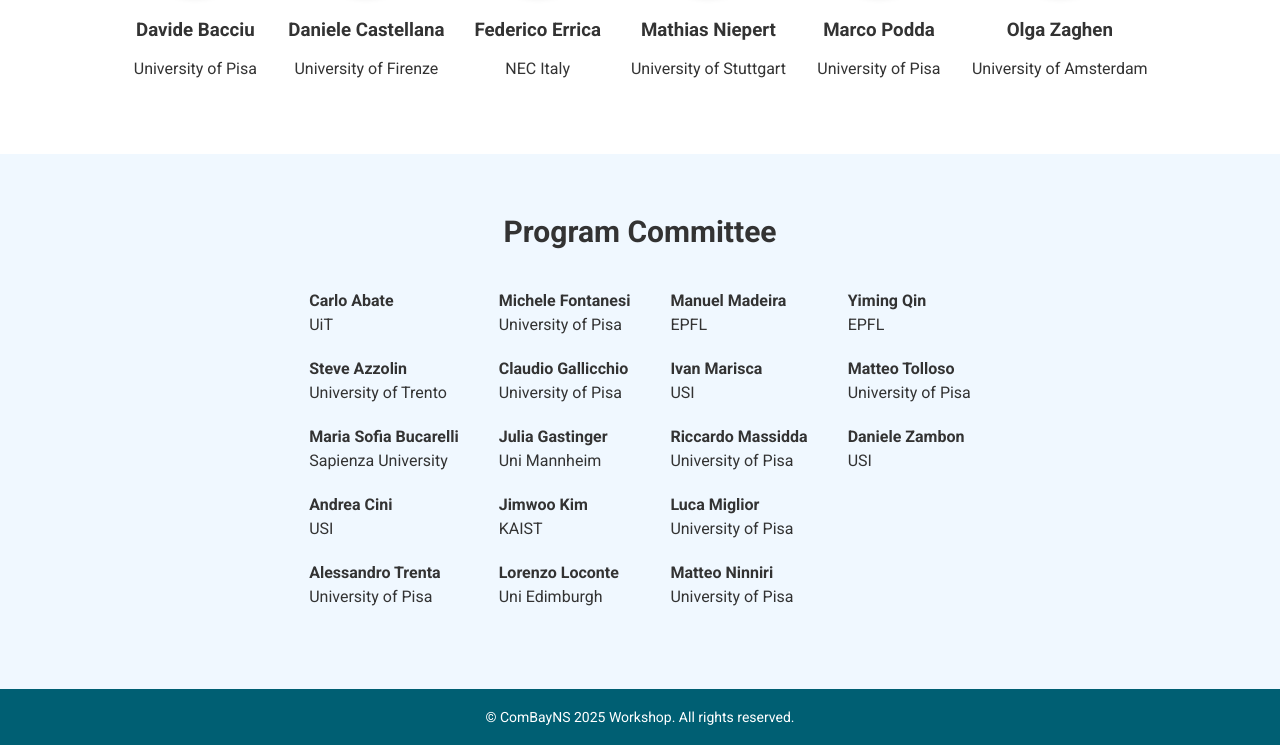
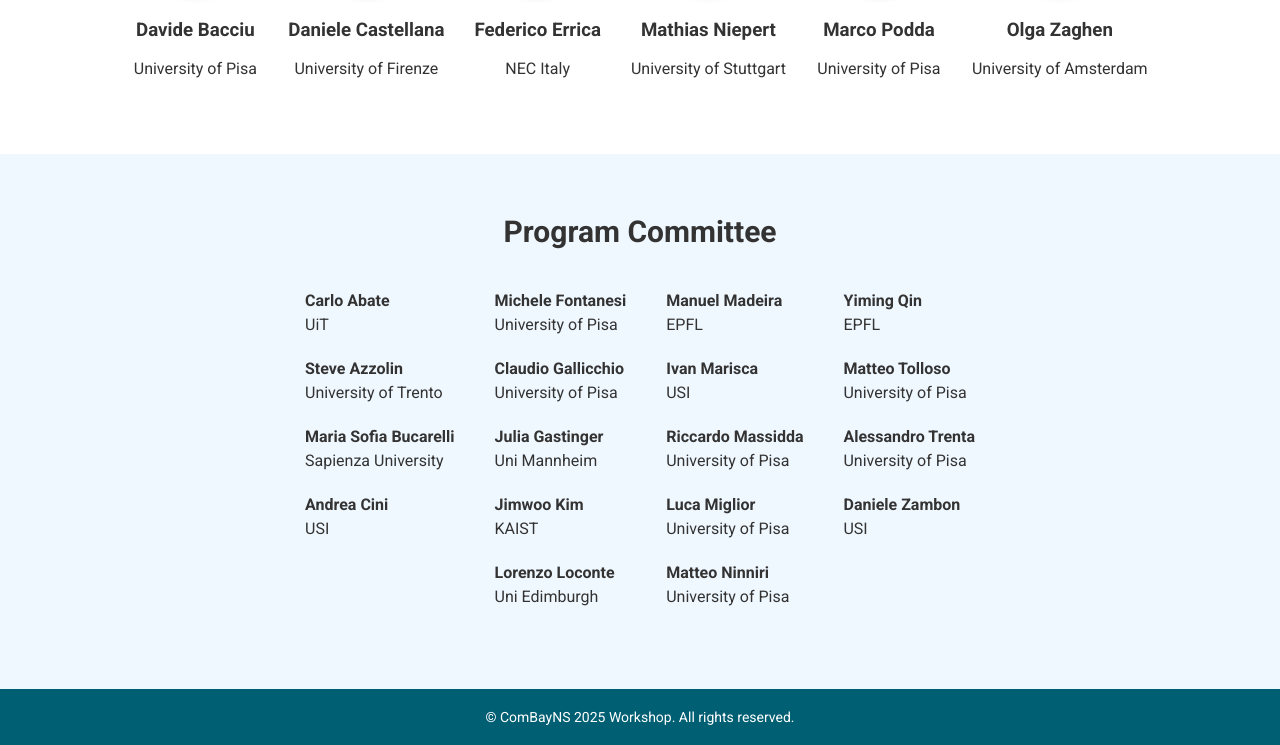
Before and after one commit to combayns2025/combayns2025.github.io, a Jekyll site: the page built from index.md, in a window 1280 px wide and 900 px high, scrolled down 1653 px, cut to the strip 155-900 px from the top of the window. Built offline with Jekyll 4.4.1, drawn with Linux system fonts in a browser that asks for light colours; part of the change alters nothing that is shown.

```diff
--- a/index.md
+++ b/index.md
@@ -111,7 +111,6 @@ title: Home
           <li><strong>Steve Azzolin</strong><br>University of Trento</li>
           <li><strong>Maria Sofia Bucarelli</strong><br>Sapienza University</li>
           <li><strong>Andrea Cini</strong><br>USI</li>
-          <li><strong>Alessandro Trenta</strong><br>University of Pisa</li>
       </ul>
       <ul class="committee-column">
           <li><strong>Michele Fontanesi</strong><br>University of Pisa</li>
@@ -130,6 +129,7 @@ title: Home
       <ul class="committee-column">
           <li><strong>Yiming Qin</strong><br>EPFL</li>
           <li><strong>Matteo Tolloso</strong><br>University of Pisa</li>
+          <li><strong>Alessandro Trenta</strong><br>University of Pisa</li>
           <li><strong>Daniele Zambon</strong><br>USI</li>
       </ul>
   </div>
```
